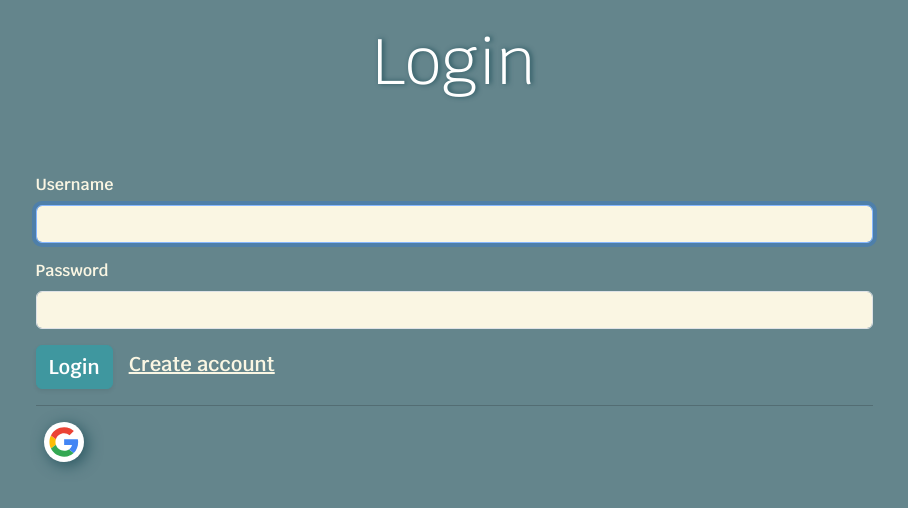
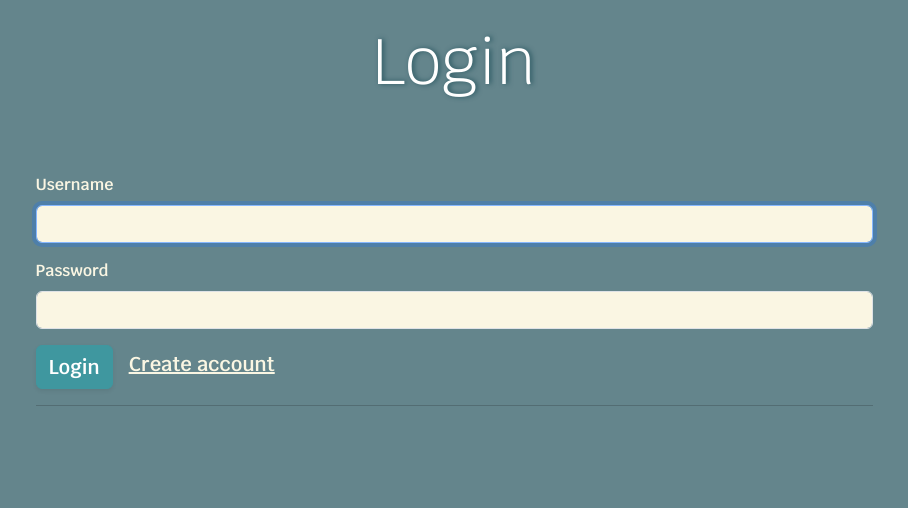
Before and after one commit to sykoramaros/time_records_react, a React (Create React App) app: page / in a window 1280 px wide. Shown: the top 508 px of the page, without its empty margins (186-1094 px from the left). Built offline with nearby package versions, Linux system fonts and the light colour scheme.

Commit message:
Zprovozneni GoogleLogin komponenty

```diff
--- a/src/Components/GoogleLoginButton/GoogleLoginButton.jsx
+++ b/src/Components/GoogleLoginButton/GoogleLoginButton.jsx
@@ -1,100 +1,100 @@
-// import React from "react"
-// // import { useEffect, useRef } from "react"
-// // 1.
-// import { GoogleLogin } from "@react-oauth/google"
-// // import { useAuth } from "../../Services/GoogleAuthService/GoogleAuthService" // Import AuthProvider hook
-// import { useAuth } from "../../Services/AuthService/AuthService"
-// // Nezapomeňte přidat React Google Login knihovnu:
-// // npm install @react-oauth/google
-//
-// export const GoogleLoginButton = ({ onSuccess, onError }) => {
-//   const { loginWithGoogle, loading } = useAuth()
-//
-//   const handleSuccess = async (response) => {
-//     try {
-//       console.log("Google response:", response);
-//       // Získáme id_token z Google odpovědi
-//       const idToken = response.credential
-//
-//       if (!idToken) {
-//         throw new Error("Google neposkytl ID token")
-//       }
-//
-//       await loginWithGoogle(idToken) // 1.
-//       console.log("Google login successful", idToken)
-//       onSuccess?.()
-//     } catch (error) {
-//       console.error("Chyba při přihlášení:", error)
-//       onError?.(error instanceof Error ? error.message : "Neznámá chyba")
-//     }
-//   }
-//
-//   const handleError = () => {
-//     const errorMessage = "Google login failed"
-//     console.error(errorMessage)
-//     onError?.(errorMessage)
-//   }
-//
-//   return (
-//     <div className="google-login-container"
-//           >
-//       {loading ? (
-//         <div>Načítání...</div>
-//       ) : (
-//         <GoogleLogin
-//           onSuccess={handleSuccess}
-//           onError={handleError}
-//           useOneTap
-//         />
-//       )}
-//     </div>
-//   )
-// }
-
-import React from 'react';
-// Import Google login hook
-import { useGoogleLogin } from '@react-oauth/google';
-import { useAuth } from '../../Services/AuthService/AuthService'; // Import AuthProvider hook
-import './GoogleLoginButton.css';
+import React from "react"
+// import { useEffect, useRef } from "react"
+// 1.
+import { GoogleLogin } from "@react-oauth/google"
+// import { useAuth } from "../../Services/GoogleAuthService/GoogleAuthService" // Import AuthProvider hook
+import { useAuth } from "../../Services/AuthService/AuthService"
+// Nezapomeňte přidat React Google Login knihovnu:
+// npm install @react-oauth/google
 
 export const GoogleLoginButton = ({ onSuccess, onError }) => {
-  const { loginWithGoogle, loading } = useAuth();
+  const { loginWithGoogle, loading } = useAuth()
 
-  const login = useGoogleLogin({
-    onSuccess: async (response) => {
+  const handleSuccess = async (response) => {
     try {
-        console.log('Google response:', response);
-        // const idToken = response.credential;
-        const idToken = response.access_token;
+      console.log("Google response:", response);
+      // Získáme id_token z Google odpovědi
+      const idToken = response.credential
 
       if (!idToken) {
-          throw new Error('Google neposkytl ID token');
+        throw new Error("Google neposkytl ID token")
       }
 
-        await loginWithGoogle(idToken);
-        console.log('Google login successful', idToken);
-        onSuccess?.();
+      await loginWithGoogle(idToken) // 1.
+      console.log("Google login successful", idToken)
+      onSuccess?.()
     } catch (error) {
-        console.error('Chyba při přihlášení:', error);
-        onError?.(error instanceof Error ? error.message : 'Neznámá chyba');
+      console.error("Chyba při přihlášení:", error)
+      onError?.(error instanceof Error ? error.message : "Neznámá chyba")
     }
-    },
-    onError: () => {
-      const errorMessage = 'Google login failed';
-      console.error(errorMessage);
-      onError?.(errorMessage);
-    },
-  });
+  }
+
+  const handleError = () => {
+    const errorMessage = "Google login failed"
+    console.error(errorMessage)
+    onError?.(errorMessage)
+  }
 
   return (
-      <div>
+    <div className="google-login-container"
+          >
       {loading ? (
         <div>Načítání...</div>
       ) : (
-            <a className="google-login-container" onClick={() => login()} type="button">
-            <img width={30} height={30}  src={`${process.env.PUBLIC_URL}/Photos/google-login.svg`} alt="Google login" />
-            </a>
+        <GoogleLogin
+          onSuccess={handleSuccess}
+          onError={handleError}
+          useOneTap
+        />
       )}
     </div>
-  );
-};
+  )
+}
+
+// import React from 'react';
+// // Import Google login hook
+// import { useGoogleLogin } from '@react-oauth/google';
+// import { useAuth } from '../../Services/AuthService/AuthService'; // Import AuthProvider hook
+// import './GoogleLoginButton.css';
+//
+// export const GoogleLoginButton = ({ onSuccess, onError }) => {
+//   const { loginWithGoogle, loading } = useAuth();
+//
+//   const login = useGoogleLogin({
+//     onSuccess: async (response) => {
+//       try {
+//         console.log('Google response:', response);
+//         // const idToken = response.credential;
+//         const idToken = response.credential;
+//
+//         if (!idToken) {
+//           throw new Error('Google neposkytl ID token');
+//         }
+//
+//         await loginWithGoogle(idToken);
+//         console.log('Google login successful', idToken);
+//         onSuccess?.();
+//       } catch (error) {
+//         console.error('Chyba při přihlášení:', error);
+//         onError?.(error instanceof Error ? error.message : 'Neznámá chyba');
+//       }
+//     },
+//     onError: () => {
+//       const errorMessage = 'Google login failed';
+//       console.error(errorMessage);
+//       onError?.(errorMessage);
+//     },
+//   });
+//
+//   return (
+//       <div>
+//         {loading ? (
+//             <div>Načítání...</div>
+//         ) : (
+//             <a className="google-login-container" onClick={() => login()} type="button">
+//             <img width={30} height={30}  src={`${process.env.PUBLIC_URL}/Photos/google-login.svg`} alt="Google login" />
+//             </a>
+//         )}
+//       </div>
+//   );
+// };
```
Lines whose indentation alone changed are shown as unchanged.
